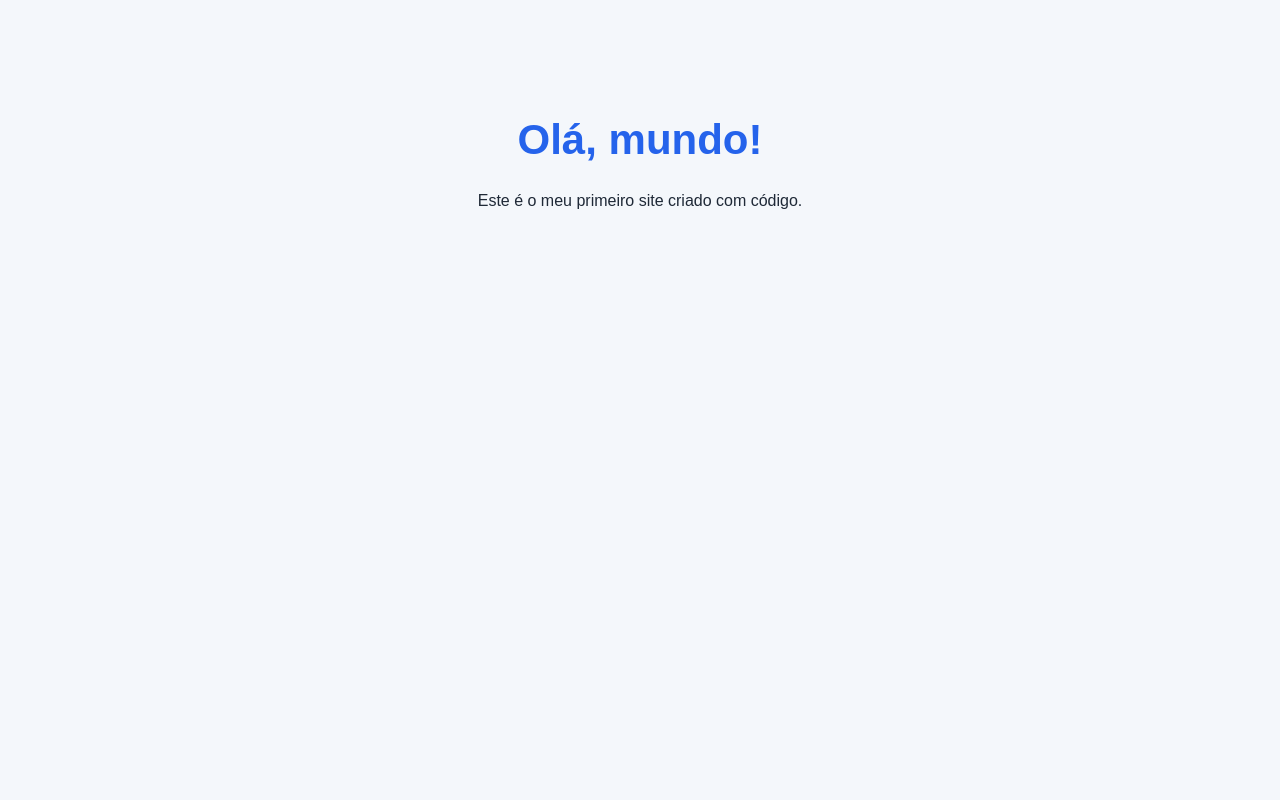
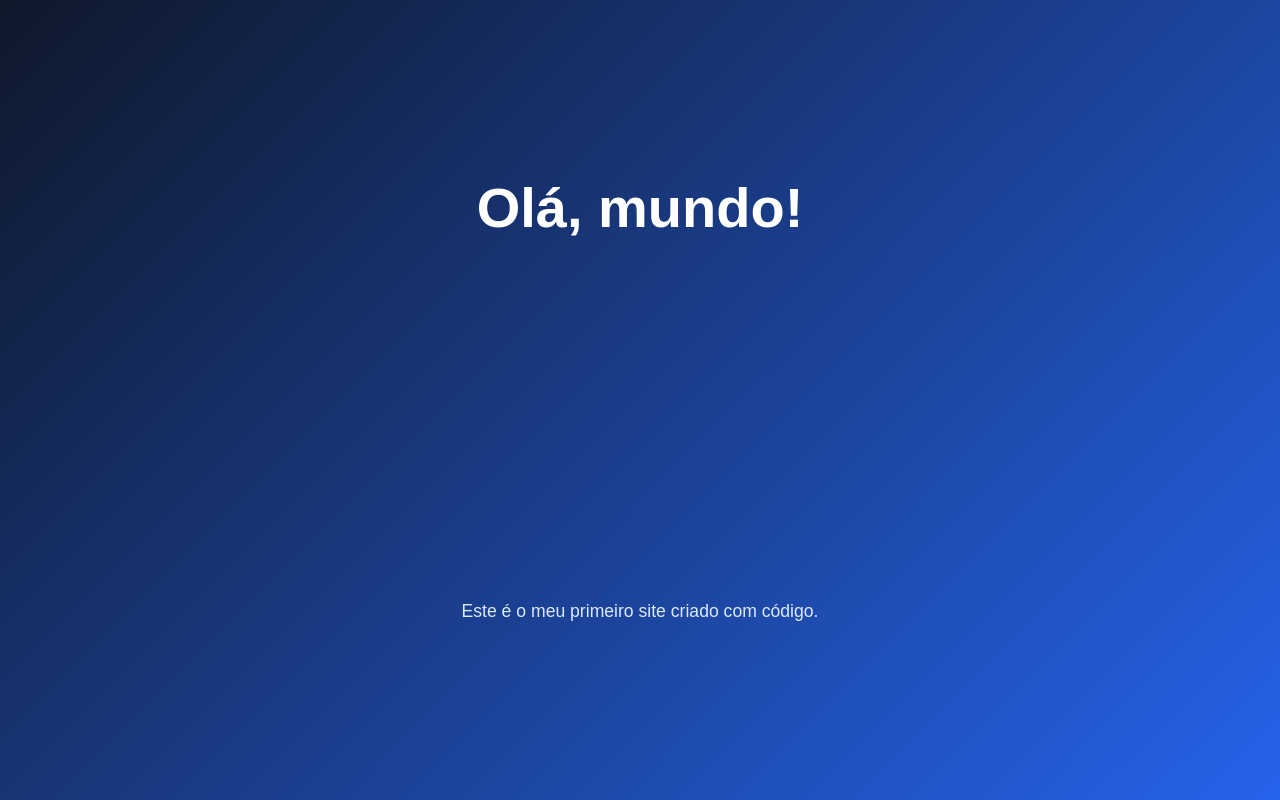
Before and after one commit to juanalanotrab-crypto/SiteTrafego, a plain HTML site: page index.html in a window 1280 px wide. Drawn offline with Linux system fonts and the light colour scheme.

Commit message:
Update style.css

```diff
--- a/style.css
+++ b/style.css
@@ -1,12 +1,36 @@
+* {
+  box-sizing: border-box;
+}
+
 body {
+  margin: 0;
+  min-height: 100vh;
+  display: grid;
+  place-items: center;
+  padding: 24px;
   font-family: Arial, sans-serif;
-  background: #f4f7fb;
-  color: #1f2937;
+  background: linear-gradient(135deg, #0f172a, #2563eb);
+  color: #ffffff;
   text-align: center;
-  padding: 80px 20px;
+}
+
+main {
+  width: min(100%, 680px);
+  padding: 48px 32px;
+  border: 1px solid rgba(255, 255, 255, 0.25);
+  border-radius: 20px;
+  background: rgba(255, 255, 255, 0.12);
+  box-shadow: 0 20px 55px rgba(0, 0, 0, 0.25);
 }
 
 h1 {
-  color: #2563eb;
-  font-size: 42px;
+  margin-top: 0;
+  font-size: clamp(2rem, 6vw, 3.5rem);
 }
+
+p {
+  margin-bottom: 0;
+  font-size: 1.1rem;
+  line-height: 1.6;
+  color: #dbeafe;
+}
```
